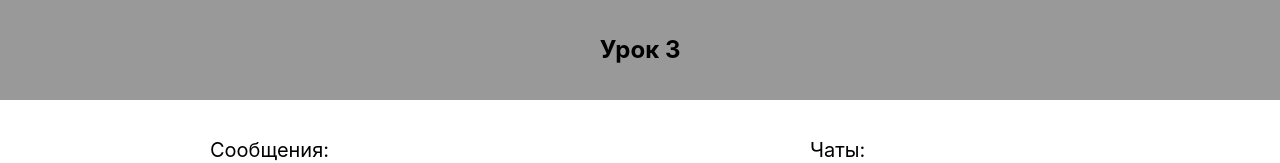
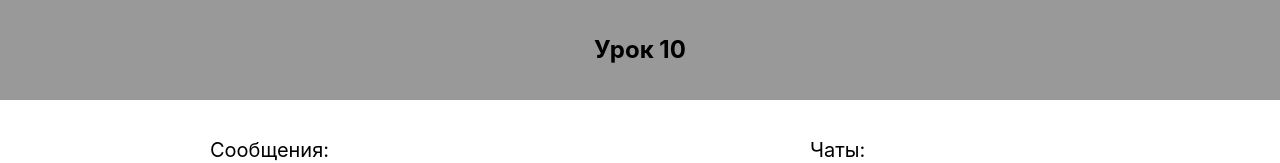
Before and after one commit to anlesem/HW, a React (Create React App) app: page / in a window 1280 px wide. Shown: the top 163 px of the page. Built offline with nearby package versions, Linux system fonts and the light colour scheme.

Commit message:
hw_lesson10. fix

```diff
--- a/src/components/App/App.js
+++ b/src/components/App/App.js
@@ -12,7 +12,7 @@ import { Footer } from '../Footer/Footer';
 
 
 function App() {
-	const lesson = 'Урок 3';
+	const lesson = 'Урок 10';
 	const [messages, setMessages] = useState([]);
 
 	const sendMassage = (author, text) => {
```
